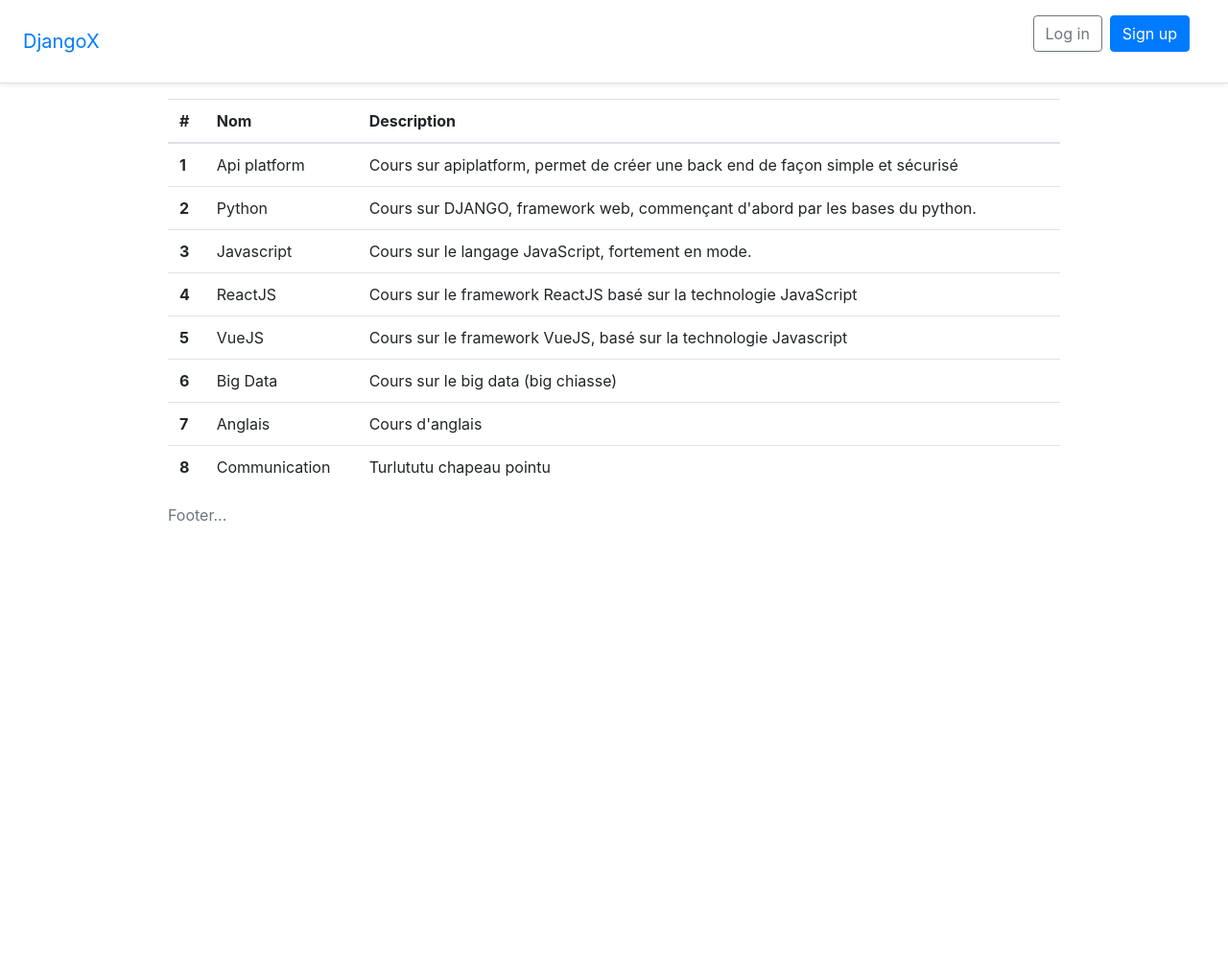
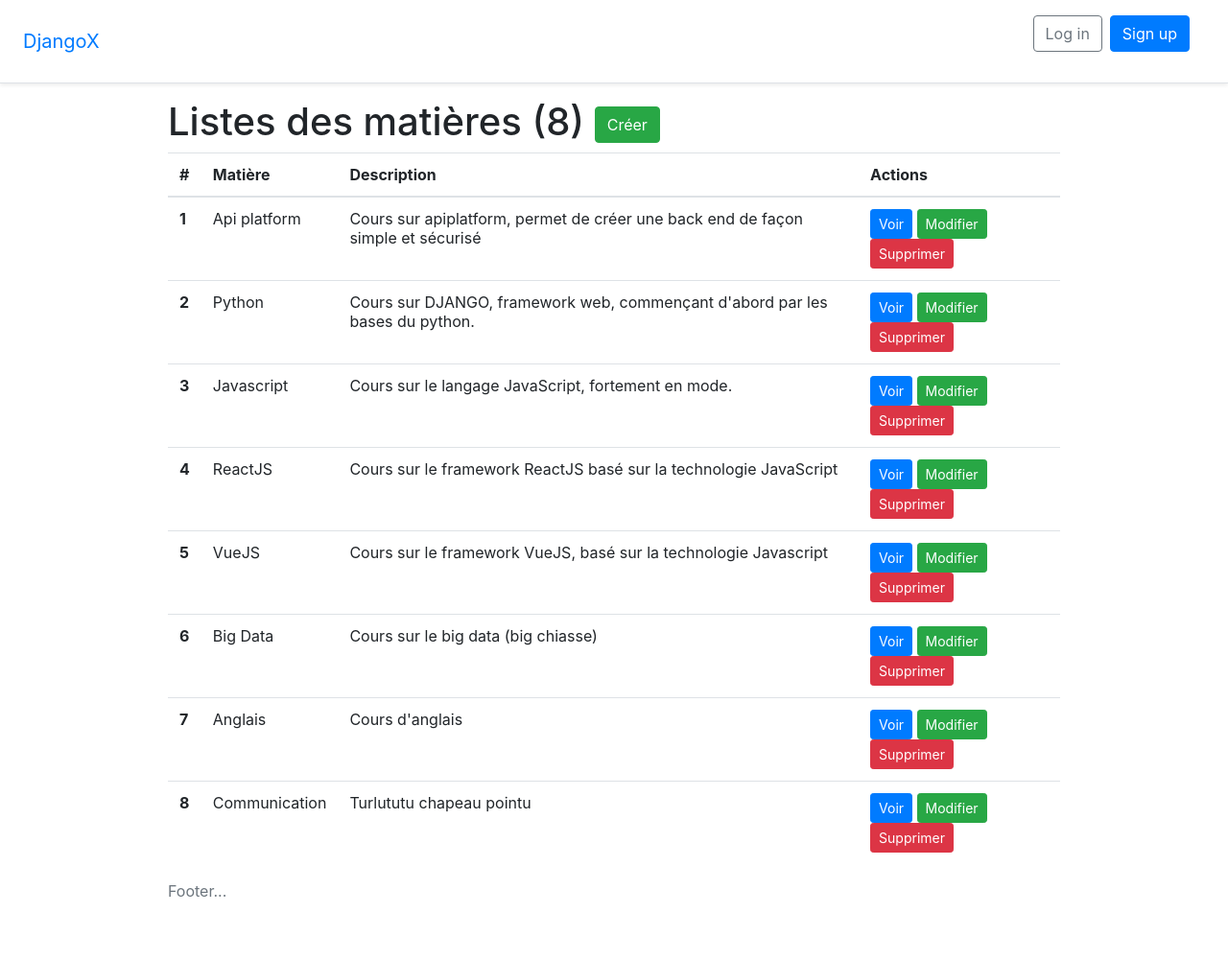
Before and after one commit to ivannaluzhnyi/school-python, a Django app: page /school/subject in a window 1280 px wide. Shown: the whole page at 96% size. Before the commit the page ends 543 px from the top, so only its background shows below. Run offline with Django 3.2, Linux system fonts and the light colour scheme; data comes from the database, SQL or seed files in the repository; some libraries are stand-ins or nearby versions.

Commit message:
Add delete and update Subject

```diff
--- a/school_app/urls.py
+++ b/school_app/urls.py
@@ -14,11 +14,12 @@ urlpatterns = [
     path('subject', subject_views.get_all, name='subject_get_all'),
     path('subject/<int:id>', subject_views.get, name='subject_get'),
     path('subject/create/', subject_views.create, name='subject_create'),
-    path('subject/update/<int:id>', subject_views.update, name='subject_update'),
+    #path('subject/update/<int:id>', subject_views.update, name='subject_update'),
     path('subject/delete/<int:id>', subject_views.delete, name='subject_delete'),
+    path('subject/update/<pk>', subject_views.SubjectUpdate.as_view(), name='suject_update_2'),
 
     # Class
-    path('class', class_views.get_all, name='subject_get_all'),
+    path('class', class_views.get_all, name='class_get_all'),
     path('class/<int:id>', class_views.get, name='class_get'),
     path('class/create', class_views.create, name='class_create'),
     path('class/update/<int:id>', class_views.update, name='class_update'),
--- a/school_app/views/subject_views.py
+++ b/school_app/views/subject_views.py
@@ -7,6 +7,7 @@ from ..models import Subject as SubjectModel
 from django.views import generic
 from django.contrib import messages
 from ..forms.subject_form import SubjectForm
+from django.views.generic.edit import CreateView, UpdateView, DeleteView
 
 
 def get(request, id):
@@ -16,7 +17,7 @@ def get(request, id):
 
 def get_all(request):
     subjects = SubjectModel.objects.all()
-    return render(request, 'subjects/index.html', {'subjects': subjects, "test": "tests"})
+    return render(request, 'subjects/index.html', {'subjects': subjects})
 
 
 @csrf_exempt
@@ -48,7 +49,16 @@ def update(request, id):
     return redirect('subject_get', id)
 
 
+class SubjectUpdate(UpdateView):
+ model = SubjectModel
+ fields = ['name','description']
+ success_url ="/school/subject"
+ template_name = 'subjects/subject_form.html'
+ success_message = " was created successfully"
+
+
 @csrf_exempt
 def delete(request, id):
     SubjectModel.objects.filter(pk=id).delete()
+    messages.success(request, "La matière à bien été surprimée.")
     return redirect('subject_get_all')
--- a/templates/subjects/index.html
+++ b/templates/subjects/index.html
@@ -1,11 +1,23 @@
 {% extends '_base.html' %} {% load static %} {% block content %}
 {% if subjects %}
+<h1>Listes des matières ({{ subjects|length }}) <a href="{% url 'subject_create' %}" class="btn btn-success" >Créer</a></h1>
+
+{% if messages %}
+            <div class="messages m-3">
+                {% for message in messages %}
+                <div class="alert alert-success">
+                    <div {% if message.tags %} class=" {{ message.tags }} " {% endif %}> {{ message }} </div>
+                </div>
+                {% endfor %}
+            </div>
+        {% endif %}
 <table class="table">
   <thead>
     <tr>
       <th scope="col">#</th>
-      <th scope="col">Nom</th>
+      <th scope="col">Matière</th>
       <th scope="col">Description</th>
+      <th scope="col4">Actions</th>
     </tr>
   </thead>
   <tbody>
@@ -14,6 +26,11 @@
       <th scope="row">{{ forloop.counter }}</th>
       <td>{{subject.name}}</td>
       <td>{{subject.description}}</td>
+      <td>
+        <a href="{% url 'subject_get' subject.id %}" class="btn btn-primary btn-sm" >Voir</a>
+        <a href="{% url 'suject_update_2' subject.id %}" class="btn btn-success btn-sm" >Modifier</a>
+        <a href="{% url 'subject_delete' subject.id %}" class="btn btn-danger btn-sm" >Supprimer</a>
+        </td>
     </tr>
     {% endfor %}
   </tbody>
```
Also changed, not shown: templates/subjects/subject_form.html (added, +9 -0 lines).
